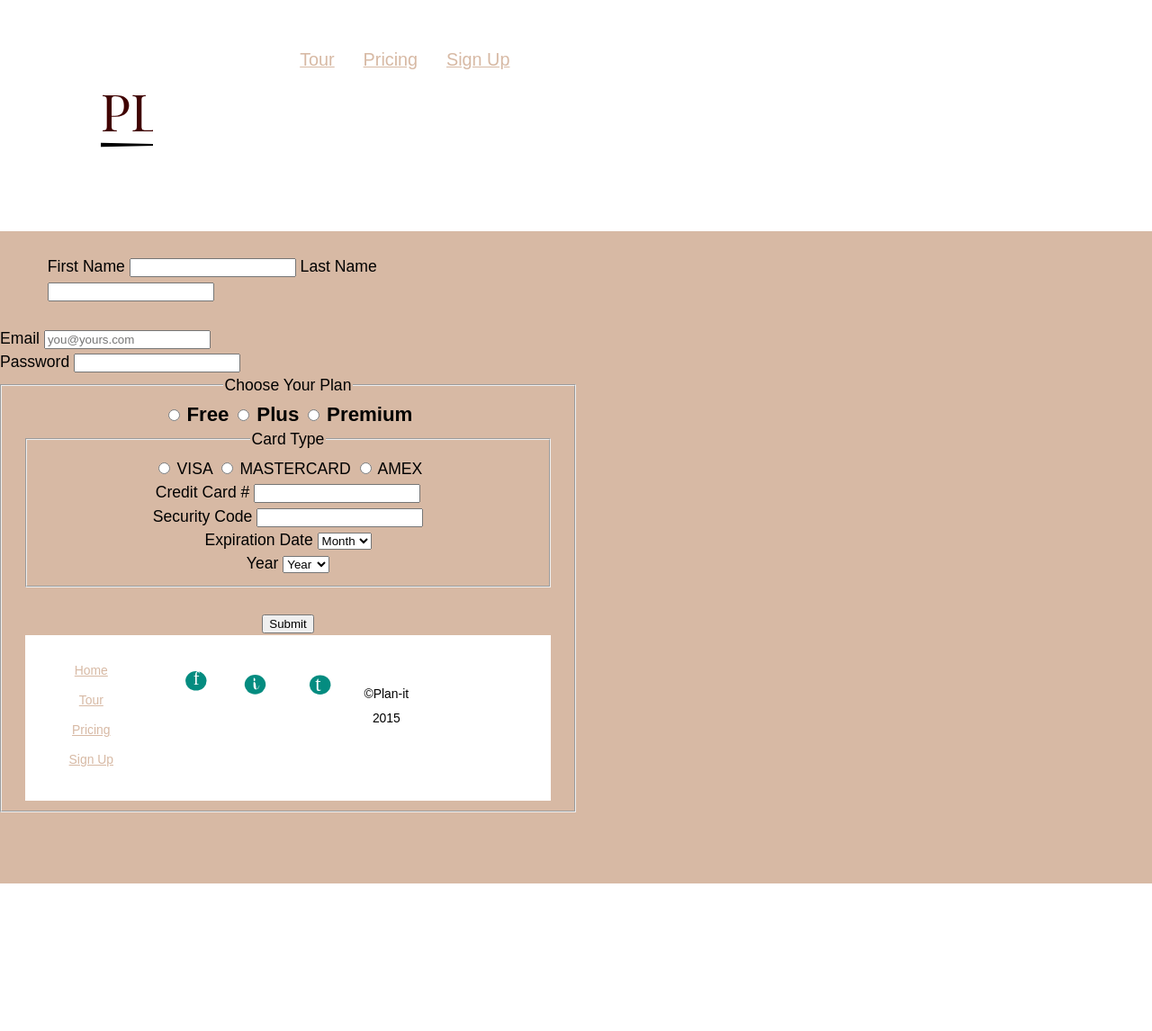
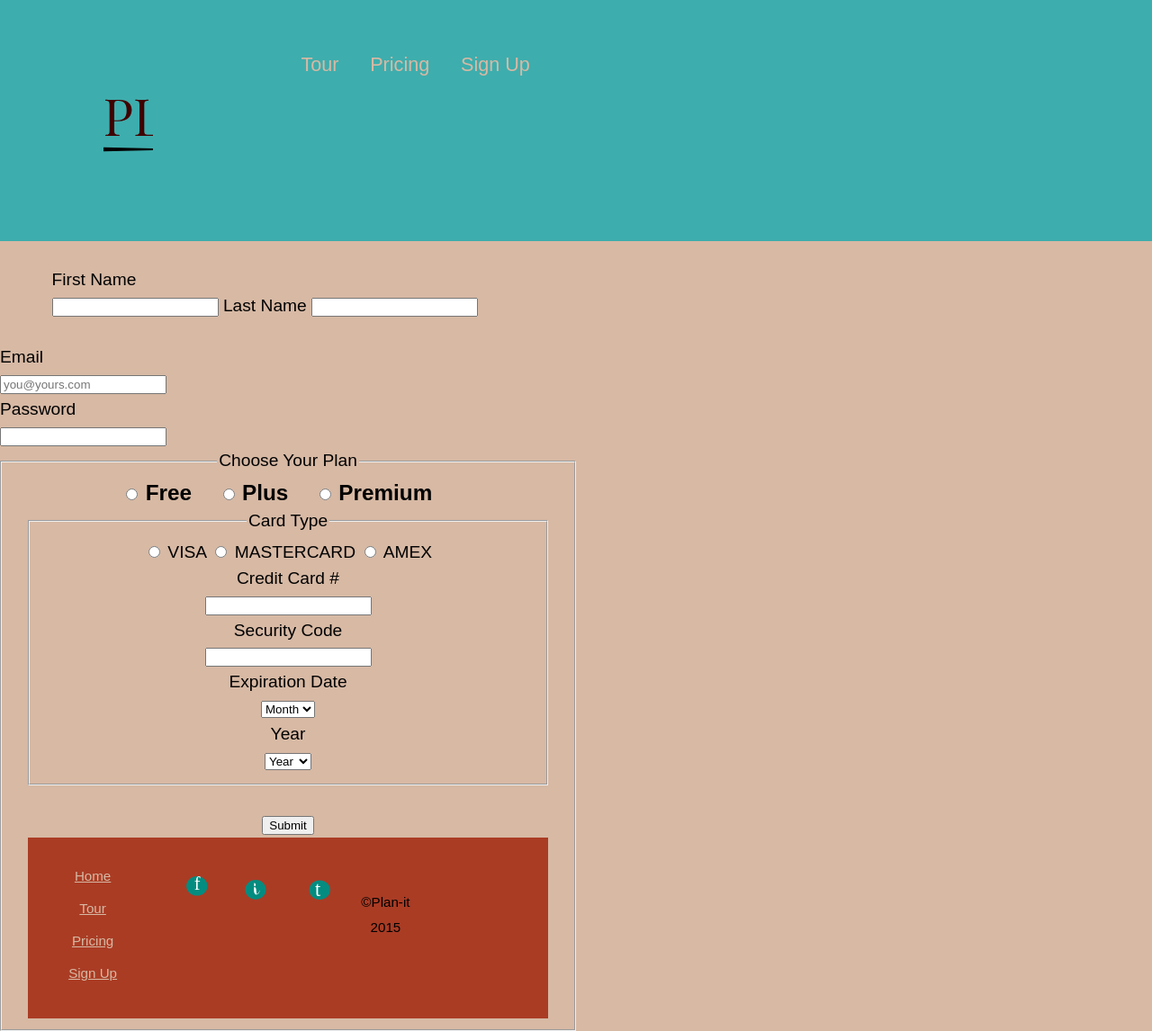
Before and after one commit to shannonhawn/dsn1675-saas-website, a plain HTML site: page signup.html in a window 1280 px wide. Shown: the whole page at 90% size. Before the commit the page ends 982 px from the top, so only its background shows below. Drawn offline with Linux system fonts and the light colour scheme.

Commit message:
got rid of unused code, amended background colour, re-linked sign up page

```diff
--- a/css/main.css
+++ b/css/main.css
@@ -8,18 +8,6 @@ Beige - D7B9A4
 
 html{
   font-family: 'Raleway', sans-serif;
-}
-
-main {
-  background-color: #D7B9A4;
-}
-
-.main-body{
-  color: #239F94;
-}
-
-header{
-  color: #3EADAD;
 }
 
 h1{
@@ -40,16 +28,57 @@ h3{
   text-align:center;
 }
 
-a{
-  color: #D7B9A4;
-  text-align: center;
-  box-sizing: border-box;
-  margin: 0;
-  padding: 0.25em;
+/*-----------------------NAV---------------------*/
+
+header{
+background-color: #3EADAD;
 }
 
-a:hover{
-color:#D7B9A4;
+.logo{
+  max-width:170px;
+}
+
+nav ol{
+  list-style-type: none;
+  padding-left: 0;
+}
+
+nav a{
+  text-decoration:none;
+  display: inline-block;
+}
+
+nav a:hover, footer a:hover {
+background-color:#239F94;
+color:white;
+}
+
+nav li{
+  padding-left: 1.3rem;
+}
+
+
+@media only screen and (min-width: 25em){
+
+  nav li{
+    display: inline-block;
+    padding-left:0;
+  }
+}
+
+/*-----------------------INDEX.HTML---------------------*/
+
+.hero-banner{
+  position:relative;
+}
+
+.hero-text{
+  position: absolute;
+  display: block;
+  text-align: center;
+  color:#622518;
+  width:100%;
+  top:300px;
 }
 
 .btn{
@@ -67,21 +96,17 @@ color:#D7B9A4;
   text-align:center;
 }
 
-p{
-  text-align:center;
+
+a{
+  color: #D7B9A4;
+  text-align: center;
+  box-sizing: border-box;
+  margin: 0;
+  padding: 0.25em;
 }
 
-.hero-banner{
-  position:relative;
-}
-
-.hero-text{
-  position:absolute;
-  display:block;
-  text-align:center;
-  color:#622518;
-  width:100%;
-  top:300px;
+a:hover{
+color:#D7B9A4;
 }
 
 .hero-p{
@@ -108,58 +133,8 @@ p{
   background-color:#D7B9A4;
 }
 
-ul{
-  list-style-type:none;
-  padding-left:0;
-  text-align:center;
-}
 
 
-@media only screen and (min-width:80em){
-  html{
-    font-size:110%;
-  }
-}
-
-@media only screen and (min-width:100em){
-  html{
-    font-size:120%;
-  }
-}
-
-/*-------NAV-------------*/
-
-.masthead{
-  padding:0;
-}
-
-.logo{
-  max-width:170px;
-}
-
-nav ol{
-  list-style-type: none;
-  padding-left: 0;
-}
-
-nav li{
-  padding-left:1.3rem;
-}
-
-nav a{
-  display: inline-block;
-}
-
-.home-image-text a:hover{
-  color:white;
-}
-
-@media only screen and (min-width: 25em){
-
-nav li{
- display: inline-block;
- padding-left: 0;
-}
 
 /*-------ABOUT-------------*/
 
@@ -169,6 +144,44 @@ nav li{
 
 .about_title{
   text-align:center;
+}
+
+
+
+
+/*----------------------SIGNUP------------------*/
+
+label {
+  display:block;
+}
+
+input + label {
+  display: inline;
+  cursor:pointer;
+}
+
+.radio-label{
+  padding-right:1em;
+}
+
+fieldset + payment-methods{
+  border:none;
+  background-color: #239F94;
+}
+
+/*----------------------FOOTER------------------*/
+
+footer {
+  background-color: #239F94;
+}
+
+footer ol{
+  padding-left:0;
+}
+
+footer li{
+  display:inline-block;
+  width:100%;
 }
 
 /*-------TOUR-------------*/
@@ -228,7 +241,7 @@ nav li{
 
 /*-------FORM-------------*/
 footer{
-  background-color:white;
+  background-color: #AA3C24;
 }
 
 footer ol{
--- a/signup.html
+++ b/signup.html
@@ -134,7 +134,7 @@
 </fieldset>
 
 <div>
-<button type="submit">Submit</button><!--Button should only be used inside of a form, submits form's info-->
+<button type="submit">Submit</button><!--Button should only be used inside of a form, submits form info-->
 </div> <!--formspree.com - info gets sent there - it's free-->
 
 <input type="hidden" name="_next" value="https://shannonhawn.github.io/forms/thanks.html"><!--Thank you message-->
```
Also changed, not shown: index.html (+4 -3 lines), price.html (+1 -1 lines).
